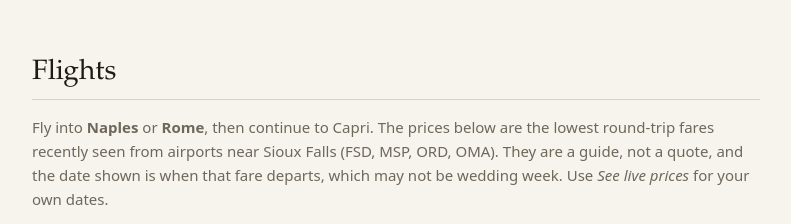
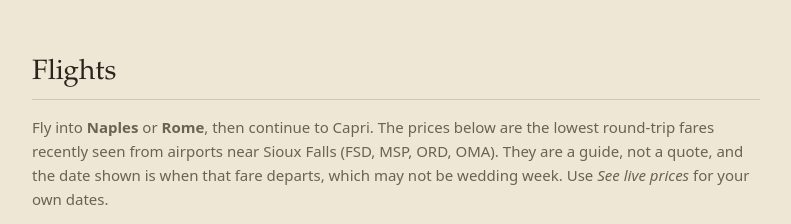
Before and after one commit to TEZ233/capri-guest-page, a plain HTML site: page index.html in a window 1280 px wide. Shown: the part 201-425 px from the top of the page, without its empty margins (244-1035 px from the left). Drawn offline with Linux system fonts and the light colour scheme.

Commit message:
style: fixed warm bone/beige palette in light and dark browsers
Co-Authored-By: Claude Sonnet 5.5 <noreply@anthropic.com>

```diff
--- a/index.html
+++ b/index.html
@@ -3,7 +3,7 @@
 <head>
 <meta charset="utf-8">
 <meta name="viewport" content="width=device-width, initial-scale=1">
-<meta name="color-scheme" content="light dark">
+<meta name="color-scheme" content="light">
 <title>Getting to Capri</title>
 <link rel="stylesheet" href="style.css">
 </head>
--- a/style.css
+++ b/style.css
@@ -1,12 +1,10 @@
 :root {
-  --paper: #f7f4ee; --card: #fffdf9; --ink: #1e1b16; --soft: #6f675a;
-  --line: #d9d2c4; --accent: #7d5a3c; --accent-ink: #fffdf9;
+  /* warm bone / beige, the same in light and dark browsers */
+  --paper: #efe7d6; --card: #f7f1e4; --ink: #2a251c; --soft: #6b6252;
+  --line: #d3c8b0; --accent: #7d5a3c; --accent-ink: #faf5ea;
   --serif: "EB Garamond", Garamond, Georgia, "Times New Roman", serif;
   --sans: system-ui, -apple-system, "Segoe UI", Roboto, sans-serif;
-}
-@media (prefers-color-scheme: dark) {
-  :root { --paper: #16140f; --card: #201d17; --ink: #efe9dd; --soft: #a79c8a;
-          --line: #3a352b; --accent: #d9b48a; --accent-ink: #16140f; }
+  color-scheme: light;
 }
 * { box-sizing: border-box; }
 html { -webkit-text-size-adjust: 100%; }
```
